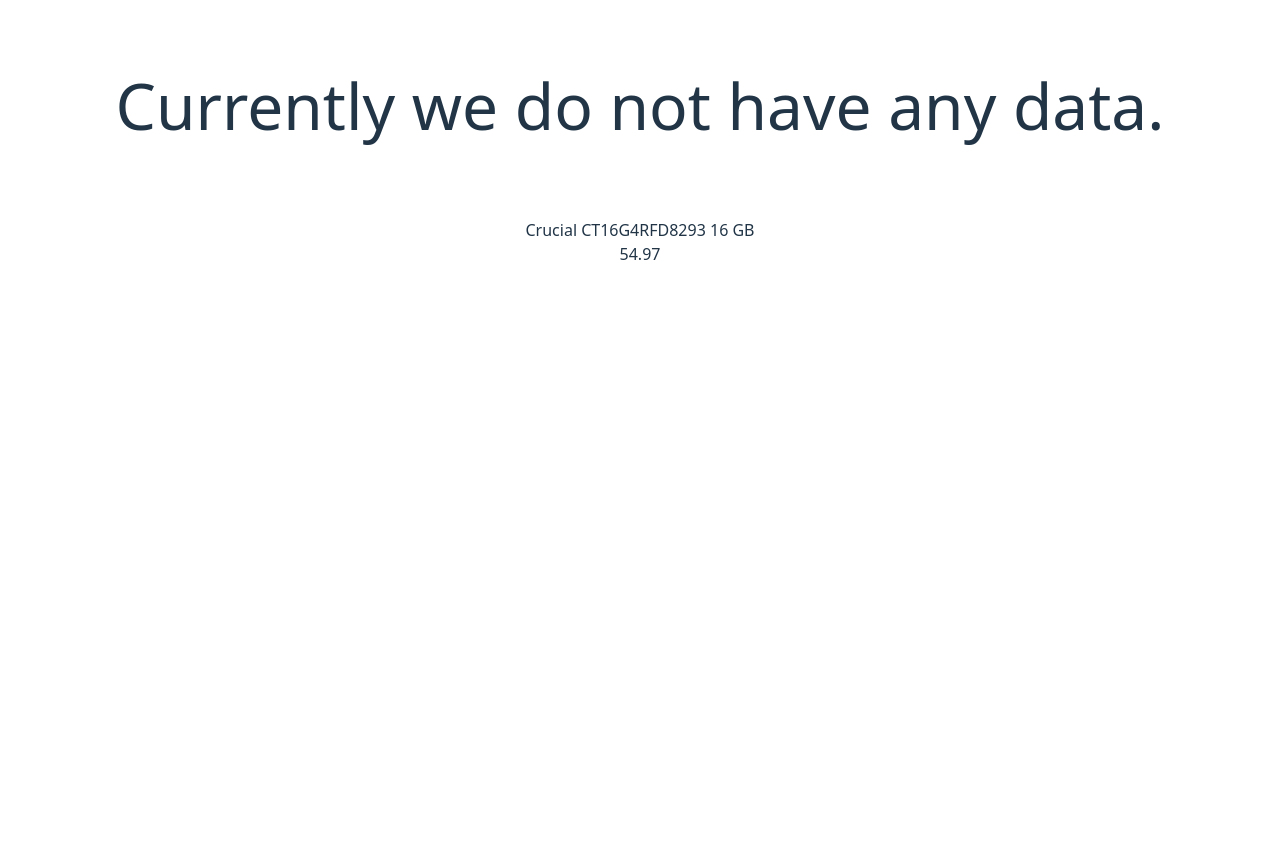
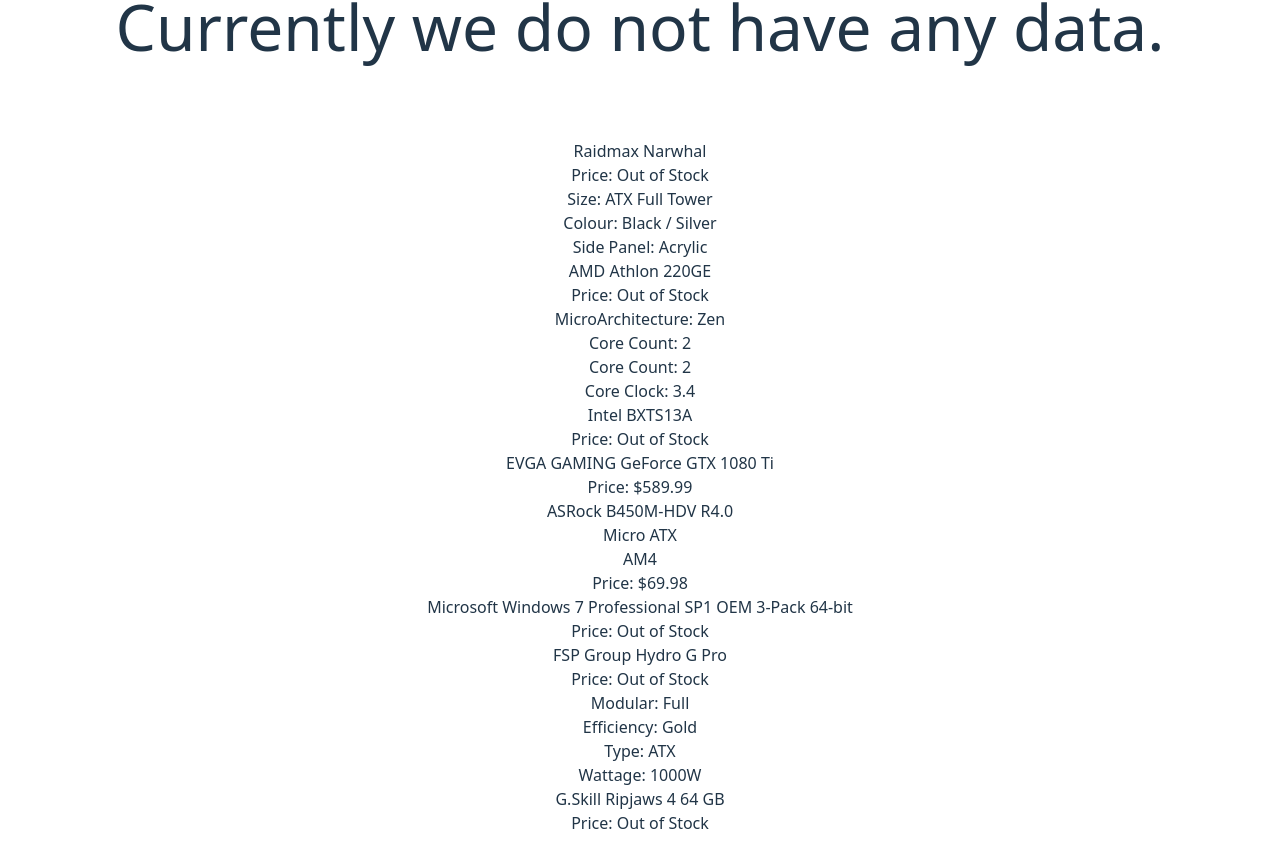
Before and after one commit to D-Villanueva204/Web-Store-Project, a React (Vite) app in the folder web-store-project/: page / in a window 1280 px wide. Shown: the part 423-1290 px from the top of the page. Before the commit the page ends 800 px from the top, so only its background shows below. Built offline with nearby package versions, Linux system fonts and the light colour scheme.

Commit message:
Added Case, Cooler, GPU, Motherboard, OS, PSU, and CPU Selector Components.

```diff
--- a/web-store-project/src/App.tsx
+++ b/web-store-project/src/App.tsx
@@ -1,12 +1,27 @@
 import './App.css'
 import HeaderSection from './components/web-store/header';
-import PartSelector from './components/web-store/parts';
+// import PartSelector from './components/web-store/parts/cpu';
+import CaseSelector from './components/web-store/parts/case';
+import CPUSelector from './components/web-store/parts/cpu';
+import CoolerSelector from './components/web-store/parts/coolers';
+import GPUSelector from './components/web-store/parts/gpu';
+import MOBOSelector from './components/web-store/parts/motherboard';
+import OSSelector from './components/web-store/parts/os';
+import PSUSelector from './components/web-store/parts/psu';
+import RamSelector from './components/web-store/parts/ram';
 
 function App() {
   return (
     <>
       <HeaderSection text={["Currently we do not have any data."]} />
-      <PartSelector text={"ram"}></PartSelector>
+      <CaseSelector text={"ram"}></CaseSelector>
+      <CPUSelector text={"ram"}></CPUSelector>
+      <CoolerSelector></CoolerSelector>
+      <GPUSelector></GPUSelector>
+      <MOBOSelector></MOBOSelector>
+      <OSSelector></OSSelector>
+      <PSUSelector></PSUSelector>
+      <RamSelector></RamSelector>
     </>
   )
 }
--- /dev/null
+++ b/web-store-project/src/components/web-store/parts/case.tsx
@@ -0,0 +1,37 @@
+import cases from '../../../../json/case.json'
+
+function CaseSelector({ text }: { text: string }) {
+
+    const randomIndex = Math.floor(Math.random() * cases.length);
+    const part = cases[randomIndex];
+    let price = "Out of Stock";
+    let side_panel = "No Side Panel"
+    if (part.price) {
+        price = `$${part.price}`
+    }
+    if (part.side_panel){
+        side_panel = part.side_panel;
+    }
+
+    return (
+        <section className="case-section">
+            <div>
+                {part.name}
+            </div>
+            <div>
+                Price: {price}
+            </div>
+            <div>
+                Size: {part.type}
+            </div>
+            <div>
+                Colour: {part.color}
+            </div>
+            <div>
+                Side Panel: {side_panel}
+            </div>
+        </section>
+    )
+}
+
+export default CaseSelector;
--- /dev/null
+++ b/web-store-project/src/components/web-store/parts/coolers.tsx
@@ -0,0 +1,25 @@
+import coolers from '../../../../json/coolers.json'
+
+function CoolerSelector({ text }: { text: string }) {
+
+    const randomIndex = Math.floor(Math.random() * coolers.length);
+    const part = coolers[randomIndex];
+    let price = "Out of Stock";
+    if (part.price) {
+        price = `$${part.price}`
+    }
+    return (
+        <section className="cooler-section">
+            <div>
+                {part.name}
+            </div>
+            <div>
+                Price: {price}
+            </div>
+            <div>
+            </div>
+        </section>
+    )
+}
+
+export default CoolerSelector;
--- /dev/null
+++ b/web-store-project/src/components/web-store/parts/cpu.tsx
@@ -0,0 +1,35 @@
+import cpus from '../../../../json/cpu.json'
+
+function CPUSelector({ text }: { text: string }) {
+
+    const randomIndex = Math.floor(Math.random() * cpus.length);
+    const part = cpus[randomIndex];
+    let price = "Out of Stock";
+    if (part.price) {
+        price = `$${part.price}`
+    }
+    return (
+        <section className="cpu-section">
+            <div>
+                {part.name}
+            </div>
+            <div>
+                Price: {price}
+            </div>
+            <div>
+                MicroArchitecture: {part.microarchitecture}
+            </div>
+            <div>
+                Core Count: {part.core_count}
+            </div>
+                        <div>
+                Core Count: {part.core_count}
+            </div>
+                        <div>
+                Core Clock: {part.core_clock}
+            </div>
+        </section>
+    )
+}
+
+export default CPUSelector;
--- /dev/null
+++ b/web-store-project/src/components/web-store/parts/gpu.tsx
@@ -0,0 +1,24 @@
+import gpus from '../../../../json/gpu.json'
+
+function GPUSelector({ text }: { text: string }) {
+
+    const randomIndex = Math.floor(Math.random() * gpus.length);
+    const part = gpus[randomIndex];
+    let price = "Out of Stock";
+    if (part.price) {
+        price = `$${part.price}`
+    }
+
+    return (
+        <section className="gpu-section">
+            <div>
+                {part.name} {part.chipset}
+            </div>
+            <div>
+                Price: {price}
+            </div>
+        </section>
+    )
+}
+
+export default GPUSelector;
--- /dev/null
+++ b/web-store-project/src/components/web-store/parts/motherboard.tsx
@@ -0,0 +1,30 @@
+import mobo from '../../../../json/motherboard.json'
+
+function MOBOSelector({ text }: { text: string }) {
+
+    const randomIndex = Math.floor(Math.random() * mobo.length);
+    const part = mobo[randomIndex];
+    let price = "Out of Stock";
+    if (part.price) {
+        price = `$${part.price}`
+    }
+
+    return (
+        <section className="mobo-section">
+            <div>
+                {part.name}
+            </div>
+            <div>
+                {part.form_factor}
+            </div>
+            <div>
+                {part.socket}
+            </div>
+            <div>
+                Price: {price}
+            </div>
+        </section>
+    )
+}
+
+export default MOBOSelector;
--- /dev/null
+++ b/web-store-project/src/components/web-store/parts/os.tsx
@@ -0,0 +1,24 @@
+import os from '../../../../json/os.json'
+
+function OSSelector({ text }: { text: string }) {
+
+    const randomIndex = Math.floor(Math.random() * os.length);
+    const part = os[randomIndex];
+    let price = "Out of Stock";
+    if (part.price) {
+        price = `$${part.price}`
+    }
+
+    return (
+        <section className="os-section">
+            <div>
+                {part.name}
+            </div>
+            <div>
+                Price: {price}
+            </div>
+        </section>
+    )
+}
+
+export default OSSelector;
--- /dev/null
+++ b/web-store-project/src/components/web-store/parts/psu.tsx
@@ -0,0 +1,50 @@
+import psu from '../../../../json/psu.json'
+
+function PSUSelector({ text }: { text: string }) {
+
+    const randomIndex = Math.floor(Math.random() * psu.length);
+    const part = psu[randomIndex];
+    let modular = "None"
+    let price = "Out of Stock";
+    let efficiency = "Not Certified";
+    if (part.price) {
+        price = `$${part.price}`
+    }
+    if (part.modular) {
+        modular = part.modular
+    }
+    if (part.efficiency){
+        efficiency = part.efficiency
+        efficiency = efficiency.charAt(0).toUpperCase() + efficiency.substring(1).toLowerCase()
+    }
+    if (part.efficiency == "plus"){
+        efficiency = "80 Plus"
+    }
+
+    console.log(part);
+
+    return (
+        <section className="psu-section">
+            <div>
+                {part.name}
+            </div>
+            <div>
+                Price: {price}
+            </div>
+            <div>
+                Modular: {modular}
+            </div>
+            <div>
+                Efficiency: {efficiency}
+            </div>
+            <div>
+                Type: {part.type}
+            </div>
+            <div>
+                Wattage: {part.wattage}W
+            </div>
+        </section>
+    )
+}
+
+export default PSUSelector;
--- /dev/null
+++ b/web-store-project/src/components/web-store/parts/ram.tsx
@@ -0,0 +1,24 @@
+import ram from '../../../../json/ram.json'
+
+function RamSelector({ text }: { text: string }) {
+
+    const randomIndex = Math.floor(Math.random() * ram.length);
+    const part = ram[randomIndex];
+    let price = "Out of Stock";
+    if (part.price) {
+        price = `$${part.price}`
+    }
+    console.log(part);
+    return (
+        <section className="cpu-section">
+            <div>
+                {part.name}
+            </div>
+            <div>
+                Price: {price}
+            </div>
+        </section>
+    )
+}
+
+export default RamSelector;
```
Also changed, not shown: web-store-project/src/components/web-store/parts/storage.tsx (renamed from web-store-project/src/components/web-store/parts.tsx, +9 -9 lines).
